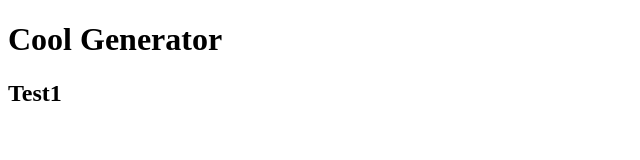
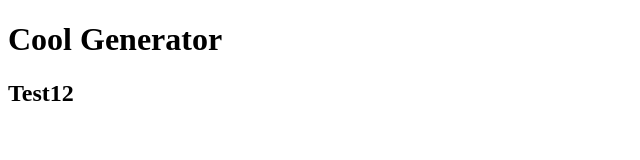
Before and after one commit to S0nny123/background-generator, a plain HTML site: page index.html in a window 1280 px wide. Shown: the full height of the page, 0-640 px from the left. Drawn offline with Linux system fonts and the light colour scheme.

Commit message:
test12345

```diff
--- a/index.html
+++ b/index.html
@@ -7,6 +7,6 @@
 	</head>
 	<body>
 		<h1>Cool Generator</h1>
-		<h2>Test1</h2>
+		<h2>Test12</h2>
 	</body>
 </html>
```
